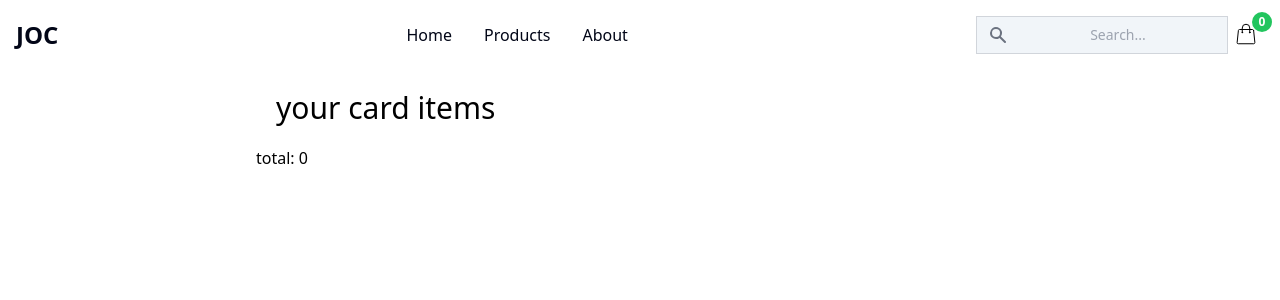
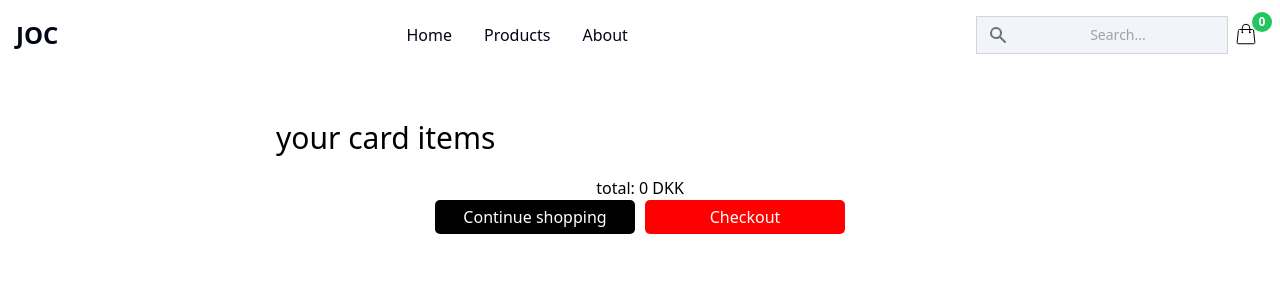
Before and after one commit to TheSpahThatSpies/smykkewebshop, a React (Create React App) app in the folder frontend/: page /cart in a window 1280 px wide. Shown: the top 300 px of the page. Built offline with nearby package versions, Linux system fonts and the light colour scheme.

Commit message:
more styling for cart.js

```diff
--- a/frontend/src/components/Cart/Cart.js
+++ b/frontend/src/components/Cart/Cart.js
@@ -24,7 +24,12 @@ export default function Card() {
               })}
             </li>
           </ul>
-          <p>total: {totalAmount}</p>
+          <div className={styling.center}>
+            <p>total: {totalAmount} DKK</p>
+            <button className={styling.continue}>Continue shopping</button>
+            <button className={styling.checkOut}>Checkout</button>
+          </div>
+
         </div>
 
     </>
--- a/frontend/src/components/Cart/Cart.module.css
+++ b/frontend/src/components/Cart/Cart.module.css
@@ -1,4 +1,25 @@
 .container {
     width: 60%;
-    margin: auto;
+    margin: 50px auto;
 }
+
+.continue {
+    background-color: black;
+    color: white;
+    border-radius: 5px;
+    width: 200px;
+    padding: 5px 0px;
+}
+
+.checkOut {
+    background-color: red;
+    color: white;
+    border-radius: 5px;
+    margin-left: 10px;
+    width: 200px;
+    padding: 5px 0px;
+}
+
+.center {
+    text-align: center;
+}
```
